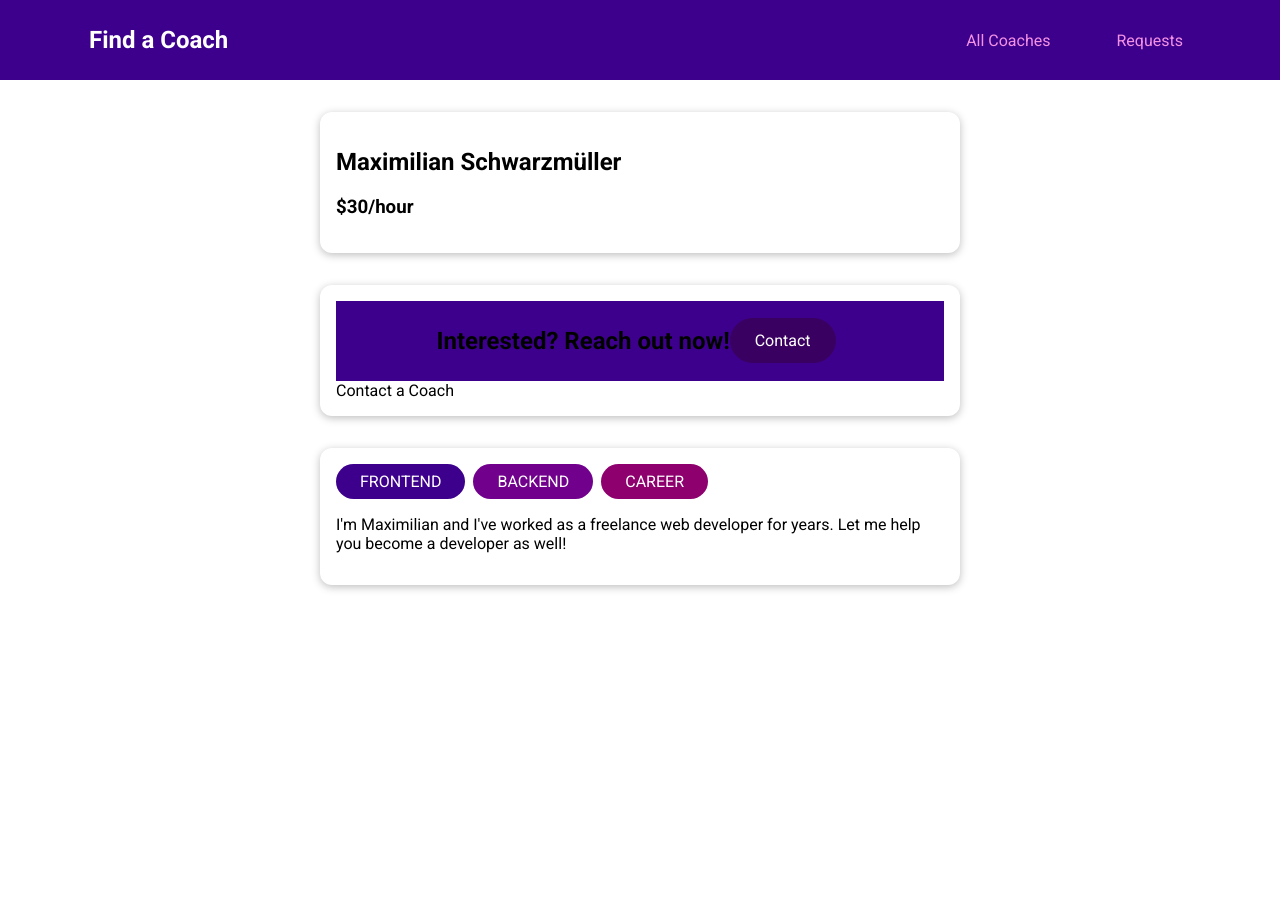
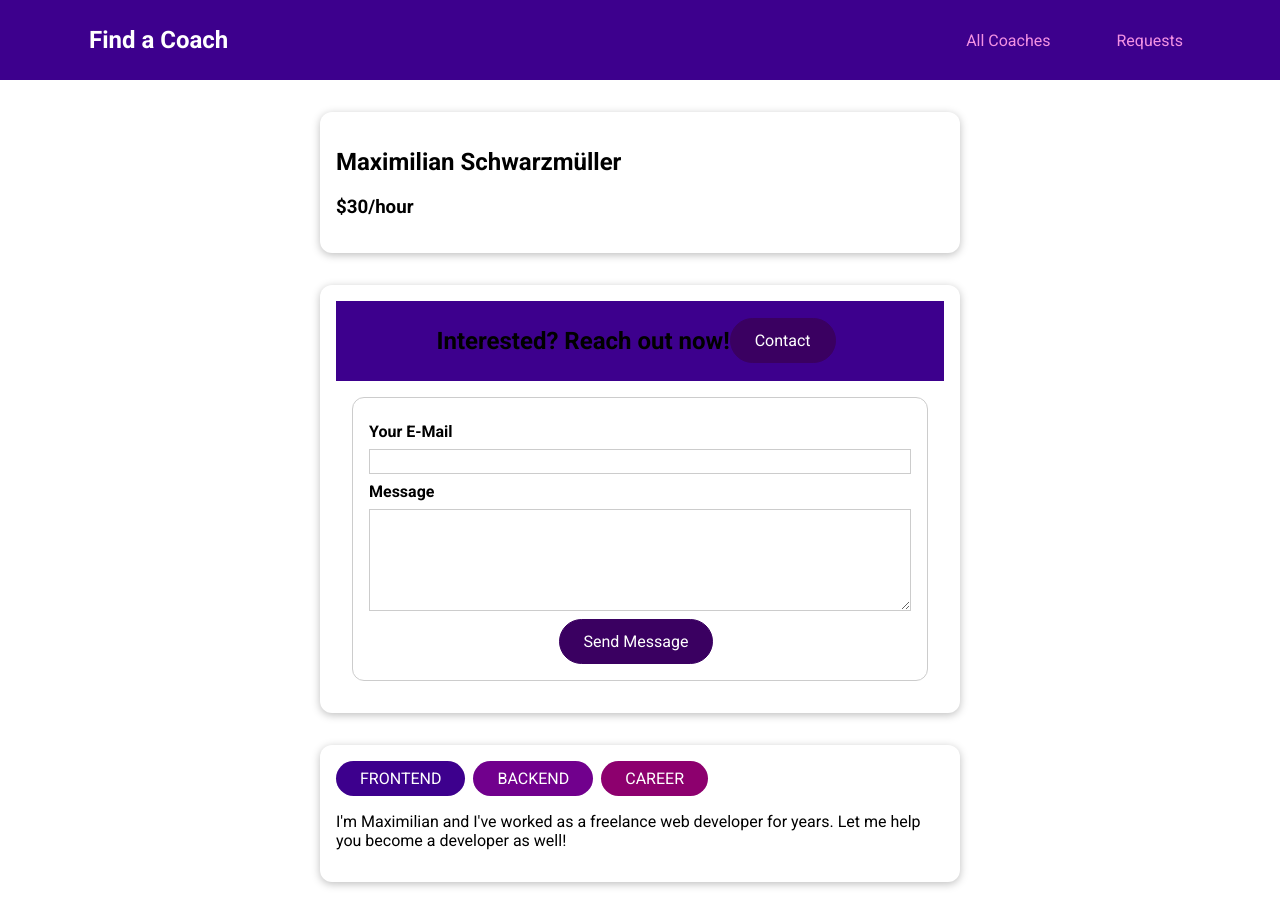
Before and after one commit to AlexanderDolzhenko/VueAppCoach, a Vue app: page /coaches/c1/contact in a window 1280 px wide. Before the commit the page ends 800 px from the top, so only its background shows below. Built offline with nearby package versions, Linux system fonts and the light colour scheme.

Commit message:
message request vuex

```diff
--- a/src/pages/requests/ContactCoach.vue
+++ b/src/pages/requests/ContactCoach.vue
@@ -1,3 +1,93 @@
 <template>
-    Contact a Coach
+  <form @submit.prevent="submitForm">
+    <div class="form-control">
+      <label for="email">Your E-Mail</label>
+      <input type="email" id="email" v-model.trim="email" />
+    </div>
+    <div class="form-control">
+      <label for="message">Message</label>
+      <textarea rows="5" id="message" v-model.trim="message"></textarea>
+    </div>
+    <p class="errors" v-if="!formIsValid">
+      Please enter a valid email and non-empty message.
+    </p>
+    <div class="actions">
+      <base-button>Send Message</base-button>
+    </div>
+  </form>
 </template>
+
+<script>
+export default {
+  data() {
+    return {
+      email: '',
+      message: '',
+      formIsValid: true,
+    };
+  },
+  methods: {
+    submitForm() {
+      this.formIsValid = true;
+      if (
+        this.email === '' ||
+        !this.email.includes('@') ||
+        this.message === ''
+      ) {
+        this.formIsValid = false;
+        return;
+      }
+      this.$store.dispatch('requests/contactCoach', {
+        email: this.email,
+        message: this.message,
+        coachId: this.$route.id,
+      });
+      this.$router.replace('/coaches');
+    },
+  },
+};
+</script>
+
+<style scoped>
+form {
+  margin: 1rem;
+  border: 1px solid #ccc;
+  border-radius: 12px;
+  padding: 1rem;
+}
+
+.form-control {
+  margin: 0.5rem 0;
+}
+
+label {
+  font-weight: bold;
+  margin-bottom: 0.5rem;
+  display: block;
+}
+
+input,
+textarea {
+  display: block;
+  width: 100%;
+  font: inherit;
+  border: 1px solid #ccc;
+  padding: 0.15rem;
+}
+
+input:focus,
+textarea:focus {
+  border-color: #3d008d;
+  background-color: #faf6ff;
+  outline: none;
+}
+
+.errors {
+  font-weight: bold;
+  color: red;
+}
+
+.actions {
+  text-align: center;
+}
+</style>
--- a/src/store/index.js
+++ b/src/store/index.js
@@ -1,9 +1,11 @@
 import { createStore } from 'vuex';
 import coachesModule from './modules/coaches/index.js';
+import requestsModule from './modules/requests/index.js';
 
 const store = createStore({
     modules: {
-        coaches: coachesModule
+        coaches: coachesModule,
+        requests: requestsModule
     },
     state() {
         return {
--- /dev/null
+++ b/src/store/modules/requests/actions.js
@@ -0,0 +1,11 @@
+export default {
+    contactCoach(context, payload) {
+        const newRequest = {
+            id: new Date().toISOString(),
+            coachId: payload.coachId,
+            userEmail: payload.email,
+            message: payload.message
+        };
+        context.commit('addRequest', newRequest)
+    }
+}
--- /dev/null
+++ b/src/store/modules/requests/index.js
@@ -0,0 +1,14 @@
+import mutations from './mutations.js';
+import actions from './actions.js';
+
+
+export default {
+    namespaced: true,
+    state() {
+        return {
+            requests: []
+        }
+    },
+    mutations,
+    actions
+}
--- /dev/null
+++ b/src/store/modules/requests/mutations.js
@@ -0,0 +1,5 @@
+export default {
+    addRequest(state, payload) {
+        state.requests.push(payload)
+    }
+}
```
Also changed, not shown: src/store/modules/requests/getters.js (added).
